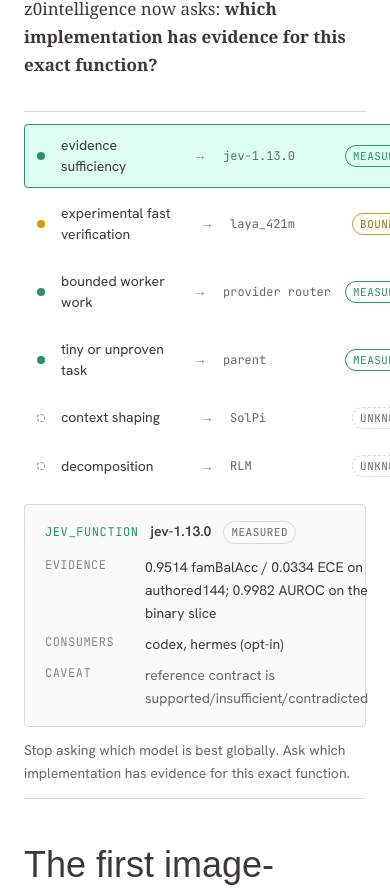
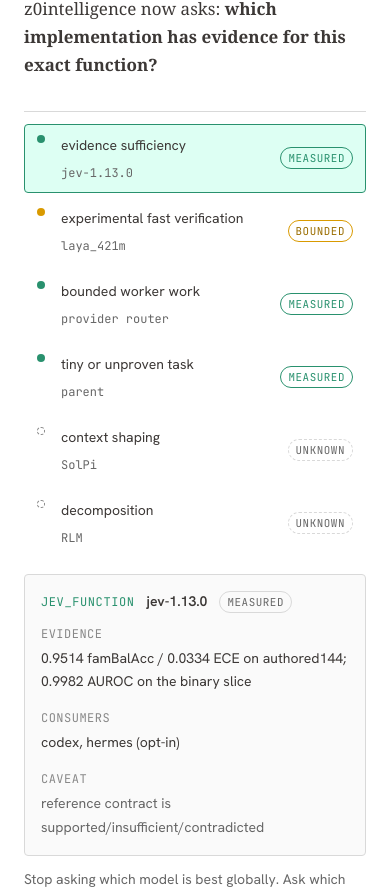
Before and after one commit to kvnloo/z0evals, a Next.js app in the folder web/: page /z0intelligence-function-routing in a window 390 px wide. Shown: the part 5580-6469 px from the top of the page. Built offline with nearby package versions, Linux system fonts and the light colour scheme; a web font is replaced by a local one.

Commit message:
fix(site): make long toc and interactive rows responsive

```diff
--- a/web/app/globals.css
+++ b/web/app/globals.css
@@ -391,6 +391,13 @@ main.article-shell {
 
 /* --------------------------------------------------------- toc rail */
 .toc { font-family: var(--font-sans); }
+.toc-scrollable-container {
+  max-height: calc(100vh - 10rem);
+  overflow-y: auto;
+  overscroll-behavior: contain;
+  scrollbar-width: thin;
+  padding-right: var(--space-2);
+}
 .toc ol, .toc ul { list-style: none; margin: 0; padding: 0; }
 .toc-sidebar ul { display: grid; gap: var(--space-1); }
 .toc-sidebar li { padding-left: 0.75rem; }
@@ -1513,3 +1520,48 @@ figcaption .fig-n { font-family: var(--font-mono); color: var(--color-sb-seconda
 }
 
 .fn-static { cursor: default; text-decoration: none; }
+
+
+/* Narrow interactive-story components. */
+@media (max-width: 600px) {
+  .capmap-row {
+    grid-template-columns: 12px minmax(0, 1fr) auto;
+    gap: var(--space-2) var(--space-3);
+    align-items: start;
+  }
+  .capmap-arrow { display: none; }
+  .capmap-impl {
+    grid-column: 2;
+    white-space: normal;
+    overflow-wrap: anywhere;
+  }
+  .capmap-badge {
+    grid-column: 3;
+    grid-row: 1 / span 2;
+    align-self: center;
+  }
+  .capmap-detail { padding: var(--space-4); }
+  .capmap-detail dl {
+    grid-template-columns: minmax(0, 1fr);
+    gap: var(--space-1);
+  }
+  .capmap-detail dt:not(:first-child) { margin-top: var(--space-3); }
+
+  .rt-row {
+    grid-template-columns: 76px minmax(0, 1fr) auto;
+    gap: 6px var(--space-2);
+    align-items: center;
+  }
+  .rt-provider { grid-column: 1; }
+  .rt-model { grid-column: 2; min-width: 0; }
+  .rt-tasks { grid-column: 3; text-align: right; }
+  .rt-bar-track { grid-column: 1 / 3; grid-row: 2; }
+  .rt-cap {
+    grid-column: 3;
+    grid-row: 2;
+    justify-self: end;
+    font-size: 10px;
+  }
+  .rt-admission { padding: var(--space-3); }
+  .rt-admission-legend { gap: var(--space-2) var(--space-4); }
+}
```
